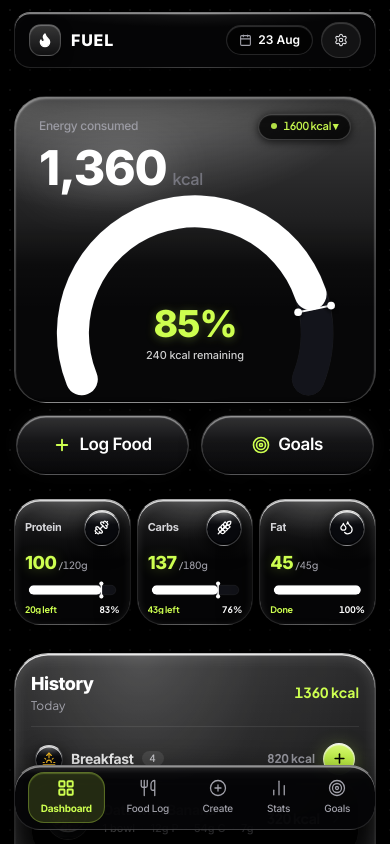
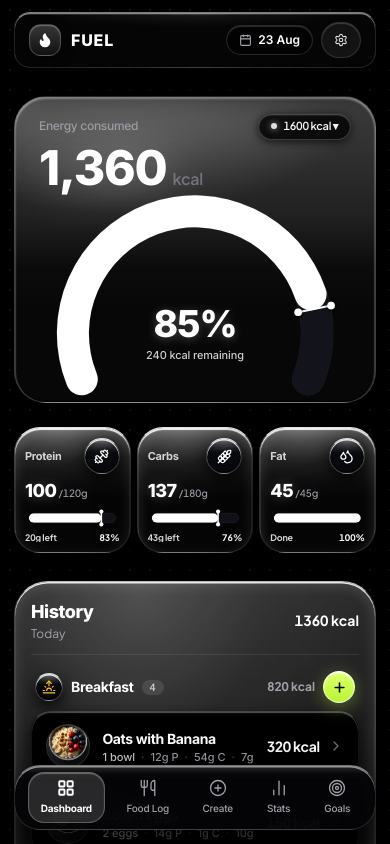
Before and after one commit to iamnotbasant/bite, a React (Vite) app: page /dashboard in a window 390 px wide. Shown: the top 844 px of the page. Built offline with nearby package versions, Linux system fonts and the light colour scheme.

Commit message:
Loop R7: remove twin pills, monochrome white text, refined hero glass

```diff
--- a/src/App.tsx
+++ b/src/App.tsx
@@ -28,7 +28,6 @@ import {
   LayoutGrid,
   Utensils,
   PlusCircle,
-  Plus,
   BarChart2,
   Target,
   Flame,
@@ -258,27 +257,6 @@ export function App() {
                       onEditGoal={() => navigate('/goals')}
                       onResetToCalories={() => setSpotlightMetric('calories')}
                     />
-
-                    {/* Twin Pill Buttons matching reference (+ add money / transfer) */}
-                    <div className="w-full max-w-[370px] sm:max-w-[410px] grid grid-cols-2 gap-3 sm:gap-3.5 mt-3 sm:mt-4 px-0.5">
-                      <button
-                        type="button"
-                        onClick={() => openLogForCategory(activeLogCategory)}
-                        className="pill btn-pill-glass w-full"
-                      >
-                        <Plus size={18} strokeWidth={2.5} className="text-[#CDFF50] shrink-0" />
-                        <span className="tracking-tight">Log Food</span>
-                      </button>
-
-                      <button
-                        type="button"
-                        onClick={() => navigate('/goals')}
-                        className="pill btn-pill-glass w-full"
-                      >
-                        <Target size={18} strokeWidth={2.2} className="text-[#CDFF50] shrink-0" />
-                        <span className="tracking-tight">Goals</span>
-                      </button>
-                    </div>
                   </div>
 
                   {/* Right: Macro Cards Grid with interactive swapping */}
@@ -420,11 +398,11 @@ export function App() {
           onClick={() => navigate('/dashboard')}
           className={`flex flex-col items-center justify-center gap-1 px-3 py-1.5 rounded-2xl min-h-[48px] min-w-[48px] transition-all cursor-pointer ${
             isDashboard
-              ? 'text-[#CDFF50] font-bold bg-[#CDFF50]/[0.15] border border-[#CDFF50]/30 shadow-[inset_0_1px_1px_rgba(205,255,80,0.25)]'
+              ? 'text-white font-bold bg-white/[0.14] border border-white/25 shadow-[inset_0_1px_1px_rgba(255,255,255,0.3)]'
               : 'text-zinc-400 hover:text-white font-medium hover:bg-white/[0.04]'
           }`}
         >
-          <LayoutGrid size={18} strokeWidth={isDashboard ? 2.5 : 1.75} className={isDashboard ? 'text-[#CDFF50]' : 'text-zinc-400'} />
+          <LayoutGrid size={18} strokeWidth={isDashboard ? 2.5 : 1.75} className={isDashboard ? 'text-white' : 'text-zinc-400'} />
           <span className="text-[10px] tracking-tight">Dashboard</span>
         </button>
 
@@ -436,11 +414,11 @@ export function App() {
           }}
           className={`flex flex-col items-center justify-center gap-1 px-3 py-1.5 rounded-2xl min-h-[48px] min-w-[48px] transition-all cursor-pointer ${
             isFood
-              ? 'text-[#CDFF50] font-bold bg-[#CDFF50]/[0.15] border border-[#CDFF50]/30 shadow-[inset_0_1px_1px_rgba(205,255,80,0.25)]'
+              ? 'text-white font-bold bg-white/[0.14] border border-white/25 shadow-[inset_0_1px_1px_rgba(255,255,255,0.3)]'
               : 'text-zinc-400 hover:text-white font-medium hover:bg-white/[0.04]'
           }`}
         >
-          <Utensils size={18} strokeWidth={isFood ? 2.5 : 1.75} className={isFood ? 'text-[#CDFF50]' : 'text-zinc-400'} />
+          <Utensils size={18} strokeWidth={isFood ? 2.5 : 1.75} className={isFood ? 'text-white' : 'text-zinc-400'} />
           <span className="text-[10px] tracking-tight">Food Log</span>
         </button>
 
@@ -449,11 +427,11 @@ export function App() {
           onClick={() => navigate('/create-food')}
           className={`flex flex-col items-center justify-center gap-1 px-3 py-1.5 rounded-2xl min-h-[48px] min-w-[48px] transition-all cursor-pointer ${
             isCreateFood
-              ? 'text-[#CDFF50] font-bold bg-[#CDFF50]/[0.15] border border-[#CDFF50]/30 shadow-[inset_0_1px_1px_rgba(205,255,80,0.25)]'
+              ? 'text-white font-bold bg-white/[0.14] border border-white/25 shadow-[inset_0_1px_1px_rgba(255,255,255,0.3)]'
               : 'text-zinc-400 hover:text-white font-medium hover:bg-white/[0.04]'
           }`}
         >
-          <PlusCircle size={18} strokeWidth={isCreateFood ? 2.5 : 1.75} className={isCreateFood ? 'text-[#CDFF50]' : 'text-zinc-400'} />
+          <PlusCircle size={18} strokeWidth={isCreateFood ? 2.5 : 1.75} className={isCreateFood ? 'text-white' : 'text-zinc-400'} />
           <span className="text-[10px] tracking-tight">Create</span>
         </button>
 
@@ -462,11 +440,11 @@ export function App() {
           onClick={() => navigate('/stats')}
           className={`flex flex-col items-center justify-center gap-1 px-3 py-1.5 rounded-2xl min-h-[48px] min-w-[48px] transition-all cursor-pointer ${
             isStats
-              ? 'text-[#CDFF50] font-bold bg-[#CDFF50]/[0.15] border border-[#CDFF50]/30 shadow-[inset_0_1px_1px_rgba(205,255,80,0.25)]'
+              ? 'text-white font-bold bg-white/[0.14] border border-white/25 shadow-[inset_0_1px_1px_rgba(255,255,255,0.3)]'
               : 'text-zinc-400 hover:text-white font-medium hover:bg-white/[0.04]'
           }`}
         >
-          <BarChart2 size={18} strokeWidth={isStats ? 2.5 : 1.75} className={isStats ? 'text-[#CDFF50]' : 'text-zinc-400'} />
+          <BarChart2 size={18} strokeWidth={isStats ? 2.5 : 1.75} className={isStats ? 'text-white' : 'text-zinc-400'} />
           <span className="text-[10px] tracking-tight">Stats</span>
         </button>
 
@@ -475,11 +453,11 @@ export function App() {
           onClick={() => navigate('/goals')}
           className={`flex flex-col items-center justify-center gap-1 px-3 py-1.5 rounded-2xl min-h-[48px] min-w-[48px] transition-all cursor-pointer ${
             isGoals
-              ? 'text-[#CDFF50] font-bold bg-[#CDFF50]/[0.15] border border-[#CDFF50]/30 shadow-[inset_0_1px_1px_rgba(205,255,80,0.25)]'
+              ? 'text-white font-bold bg-white/[0.14] border border-white/25 shadow-[inset_0_1px_1px_rgba(255,255,255,0.3)]'
               : 'text-zinc-400 hover:text-white font-medium hover:bg-white/[0.04]'
           }`}
         >
-          <Target size={18} strokeWidth={isGoals ? 2.5 : 1.75} className={isGoals ? 'text-[#CDFF50]' : 'text-zinc-400'} />
+          <Target size={18} strokeWidth={isGoals ? 2.5 : 1.75} className={isGoals ? 'text-white' : 'text-zinc-400'} />
           <span className="text-[10px] tracking-tight">Goals</span>
         </button>
       </nav>
--- a/src/components/CalorieArcGauge.tsx
+++ b/src/components/CalorieArcGauge.tsx
@@ -219,7 +219,7 @@ export const CalorieArcGauge: React.FC<CalorieArcGaugeProps> = ({
   return (
     <div className="hero card-fintech-hero pt-4 sm:pt-4.5 px-5 sm:px-6 pb-3 sm:pb-3.5 w-full max-w-[370px] sm:max-w-[410px] mx-auto flex flex-col items-center justify-center select-none">
 
-      {/* 1. Top Header Row: small muted label top-left, lime pill badge top-right (...8887 ▾) */}
+      {/* 1. Top Header Row: small muted label top-left, white pill badge top-right (...8887 ▾) */}
       <div className="w-full flex items-center justify-between px-1 mb-0.5 relative z-10">
         <span className="text-xs sm:text-sm font-medium text-zinc-400 font-sans tracking-tight">
           {metricLabel === 'Calories' ? 'Energy consumed' : `${metricLabel} consumed`}
@@ -227,11 +227,11 @@ export const CalorieArcGauge: React.FC<CalorieArcGaugeProps> = ({
         <button
           type="button"
           onClick={onEditGoal}
-          className="inline-flex items-center gap-1.5 px-3 py-1 rounded-full bg-black/80 hover:bg-black/95 border border-white/20 hover:border-white/35 text-[11px] sm:text-xs font-semibold text-[#CDFF50] transition-all cursor-pointer shadow-[inset_0_1.2px_1px_rgba(255,255,255,0.3),0_2px_8px_rgba(0,0,0,0.7)] active:scale-95 group"
+          className="inline-flex items-center gap-1.5 px-3 py-1 rounded-full bg-black/80 hover:bg-black/95 border border-white/20 hover:border-white/35 text-[11px] sm:text-xs font-semibold text-white transition-all cursor-pointer shadow-[inset_0_1.2px_1px_rgba(255,255,255,0.3),0_2px_8px_rgba(0,0,0,0.7)] active:scale-95 group"
           title="Edit target goal"
         >
-          <span className="w-1.5 h-1.5 rounded-full bg-[#CDFF50] animate-pulse" />
-          <span className="font-mono tracking-tight text-[#CDFF50] group-hover:brightness-110">
+          <span className="w-1.5 h-1.5 rounded-full bg-white shadow-[0_0_6px_rgba(255,255,255,0.7)] animate-pulse" />
+          <span className="font-mono tracking-tight text-white group-hover:brightness-110">
             {goalKcal} {unit} ▾
           </span>
         </button>
@@ -253,7 +253,7 @@ export const CalorieArcGauge: React.FC<CalorieArcGaugeProps> = ({
             <button
               type="button"
               onClick={onResetToCalories}
-              className="text-[11px] font-mono text-[#CDFF50] hover:text-white underline cursor-pointer px-2.5 py-1 rounded-full bg-white/[0.06] border border-white/15"
+              className="text-[11px] font-mono text-zinc-300 hover:text-white underline cursor-pointer px-2.5 py-1 rounded-full bg-white/[0.06] border border-white/15"
               title="Return to Calories"
             >
               ← Calories
@@ -269,9 +269,9 @@ export const CalorieArcGauge: React.FC<CalorieArcGaugeProps> = ({
           className="w-full h-full overflow-visible"
         >
           <defs>
-            {/* Soft lime glow for gauge accents */}
-            <filter id="limeValueGlow" x="-30%" y="-30%" width="160%" height="160%">
-              <feDropShadow dx="0" dy="2" stdDeviation="6" floodColor="#CDFF50" floodOpacity="0.28" />
+            {/* Soft white glow for gauge percentage */}
+            <filter id="whiteValueGlow" x="-30%" y="-30%" width="160%" height="160%">
+              <feDropShadow dx="0" dy="2" stdDeviation="6" floodColor="#FFFFFF" floodOpacity="0.25" />
             </filter>
 
             {/* Drop shadow filter for pin spheres */}
@@ -361,8 +361,8 @@ export const CalorieArcGauge: React.FC<CalorieArcGaugeProps> = ({
               y={cy - 12}
               textAnchor="middle"
               dominantBaseline="central"
-              fill="#CDFF50"
-              filter="url(#limeValueGlow)"
+              fill="#FFFFFF"
+              filter="url(#whiteValueGlow)"
               className="font-sans"
               style={{
                 fontSize: '44px',
--- a/src/components/FoodMosaicChart.tsx
+++ b/src/components/FoodMosaicChart.tsx
@@ -330,7 +330,7 @@ export const FoodMosaicChart: React.FC<FoodMosaicChartProps> = ({
             onClick={() => setMetricMode('calories')}
             className={`px-3.5 py-1.5 rounded-xl text-xs font-bold transition-all cursor-pointer ${
               metricMode === 'calories'
-                ? 'bg-[#CDFF50] text-black font-black shadow-[0_2px_12px_rgba(205,255,80,0.35)]'
+                ? 'bg-white text-black font-black shadow-[0_2px_12px_rgba(255,255,255,0.25)]'
                 : 'text-zinc-400 hover:text-white'
             }`}
           >
@@ -341,7 +341,7 @@ export const FoodMosaicChart: React.FC<FoodMosaicChartProps> = ({
             onClick={() => setMetricMode('protein')}
             className={`px-3.5 py-1.5 rounded-xl text-xs font-bold transition-all cursor-pointer ${
               metricMode === 'protein'
-                ? 'bg-[#CDFF50] text-black font-black shadow-[0_2px_12px_rgba(205,255,80,0.35)]'
+                ? 'bg-white text-black font-black shadow-[0_2px_12px_rgba(255,255,255,0.25)]'
                 : 'text-zinc-400 hover:text-white'
             }`}
           >
@@ -352,7 +352,7 @@ export const FoodMosaicChart: React.FC<FoodMosaicChartProps> = ({
             onClick={() => setMetricMode('servings')}
             className={`px-3.5 py-1.5 rounded-xl text-xs font-bold transition-all cursor-pointer ${
               metricMode === 'servings'
-                ? 'bg-[#CDFF50] text-black font-black shadow-[0_2px_12px_rgba(205,255,80,0.35)]'
+                ? 'bg-white text-black font-black shadow-[0_2px_12px_rgba(255,255,255,0.25)]'
                 : 'text-zinc-400 hover:text-white'
             }`}
           >
--- a/src/components/GoalModal.tsx
+++ b/src/components/GoalModal.tsx
@@ -60,7 +60,7 @@ export const GoalModal: React.FC<GoalModalProps> = ({
 
         <div className="relative z-10 p-5 border-b border-white/10 flex items-center justify-between bg-black/30">
           <div className="flex items-center gap-2">
-            <Target size={20} className="text-[#CDFF50]" />
+            <Target size={20} className="text-white" />
             <h3 className="text-lg font-bold tracking-tight">Adjust Daily Goals</h3>
           </div>
           <button
@@ -81,7 +81,7 @@ export const GoalModal: React.FC<GoalModalProps> = ({
               type="number"
               value={calorieGoal}
               onChange={(e) => setCalorieGoal(e.target.value)}
-              className="w-full px-4 py-2.5 rounded-2xl bg-black/70 border border-white/15 text-[#CDFF50] font-black text-2xl focus:outline-none focus:border-[#CDFF50]/60"
+              className="w-full px-4 py-2.5 rounded-2xl bg-black/70 border border-white/15 text-white font-black text-2xl focus:outline-none focus:border-white/60"
             />
           </div>
 
@@ -136,7 +136,7 @@ export const GoalModal: React.FC<GoalModalProps> = ({
           <div className="pt-2">
             <button
               type="submit"
-              className="btn-pill-lime w-full py-3 rounded-2xl font-black text-black shadow-[0_0_20px_rgba(205,255,80,0.35)] transition-all cursor-pointer flex items-center justify-center gap-2 min-h-[46px]"
+              className="btn-pill-primary w-full py-3 rounded-2xl font-black text-black shadow-[0_0_20px_rgba(255,255,255,0.2)] transition-all cursor-pointer flex items-center justify-center gap-2 min-h-[46px]"
             >
               <Check size={18} strokeWidth={2.5} />
               <span>Save Target Goals</span>
--- a/src/components/MacroCardsGrid.tsx
+++ b/src/components/MacroCardsGrid.tsx
@@ -342,7 +342,7 @@ export const MacroCardsGrid: React.FC<MacroCardsGridProps> = ({
             onClick={() => onSelectMetric?.(macro.id)}
             role="button"
             tabIndex={0}
-            className={`rounded-[26px] sm:rounded-[30px] p-2.5 sm:p-3.5 bg-[linear-gradient(180deg,rgba(255,255,255,0.16)_0%,rgba(255,255,255,0.06)_24%,transparent_48%),radial-gradient(ellipse_85%_50%_at_50%_0%,rgba(255,255,255,0.14)_0%,transparent_65%)] bg-[#050506] border border-white/[0.14] border-t-white/[0.65] hover:border-white/[0.28] shadow-[0_16px_36px_rgba(0,0,0,0.95),inset_0_1.5px_0.5px_rgba(255,255,255,0.78),inset_0_3px_10px_rgba(255,255,255,0.12)] flex flex-col justify-between transition-all hover:scale-[1.02] active:scale-[0.98] cursor-pointer select-none min-h-[122px] sm:min-h-[140px] group ${cardHoverClass} ${staggerClass} card-fintech-interactive`}
+            className={`rounded-[26px] sm:rounded-[30px] p-2.5 sm:p-3.5 bg-[radial-gradient(ellipse_90%_60%_at_35%_-10%,rgba(255,255,255,0.28)_0%,rgba(255,255,255,0.10)_38%,transparent_65%),linear-gradient(180deg,rgba(255,255,255,0.24)_0%,rgba(255,255,255,0.12)_22%,rgba(255,255,255,0.03)_44%,transparent_56%)] bg-[#050506] border border-white/[0.16] border-t-white/[0.88] hover:border-white/[0.28] shadow-[0_16px_36px_rgba(0,0,0,0.95),inset_0_2px_1px_rgba(255,255,255,0.90),inset_0_4px_14px_rgba(255,255,255,0.16)] flex flex-col justify-between transition-all hover:scale-[1.02] active:scale-[0.98] cursor-pointer select-none min-h-[122px] sm:min-h-[140px] group ${cardHoverClass} ${staggerClass} card-fintech-interactive`}
             title={`Tap to view ${macro.label} on radar arc`}
           >
             {/* Top: Label on Left + Circular Glossy Icon Chip on Right (matching reference circular badges) */}
@@ -355,10 +355,10 @@ export const MacroCardsGrid: React.FC<MacroCardsGridProps> = ({
               </div>
             </div>
 
-            {/* Middle: Lime Accent for Value + Goal */}
+            {/* Middle: Macro Value + Goal */}
             <div className="my-1 sm:my-1.5">
               <div className="flex items-baseline gap-0.5 sm:gap-1">
-                <span className="text-lg sm:text-2xl font-black text-[#CDFF50] leading-none tracking-tight font-sans drop-shadow-[0_1px_6px_rgba(205,255,80,0.25)]">
+                <span className="text-lg sm:text-2xl font-black text-white leading-none tracking-tight font-sans drop-shadow-[0_1px_6px_rgba(255,255,255,0.25)]">
                   {macro.current}
                 </span>
                 <span className="text-[10px] sm:text-[11px] text-zinc-400 font-medium font-mono">
@@ -375,7 +375,7 @@ export const MacroCardsGrid: React.FC<MacroCardsGridProps> = ({
               />
 
               <div className="flex items-center justify-between text-[9px] sm:text-[10px] font-mono leading-none pt-0.5">
-                <span className="text-[#CDFF50] font-bold tracking-tight truncate">
+                <span className="text-zinc-300 font-bold tracking-tight truncate">
                   {remaining > 0 ? `${remaining}${macro.unit} left` : 'Done'}
                 </span>
                 <span className="font-bold text-white shrink-0 ml-1">
@@ -405,10 +405,10 @@ export const MacroCardsGrid: React.FC<MacroCardsGridProps> = ({
             onClick={() => onSelectMetric?.(macro.id)}
             role="button"
             tabIndex={0}
-            className={`group relative rounded-[32px] p-4 sm:p-5 transition-all duration-300 flex flex-col sm:flex-row sm:items-center justify-between gap-4 overflow-hidden border border-white/[0.14] border-t-white/[0.68] bg-[linear-gradient(180deg,rgba(255,255,255,0.16)_0%,rgba(255,255,255,0.06)_24%,transparent_48%),radial-gradient(ellipse_85%_50%_at_50%_0%,rgba(255,255,255,0.14)_0%,transparent_65%)] bg-[#050506] hover:scale-[1.01] active:scale-[0.99] cursor-pointer shadow-[0_20px_44px_rgba(0,0,0,0.95),inset_0_1.5px_0.5px_rgba(255,255,255,0.80),inset_0_3px_12px_rgba(255,255,255,0.14)] ${cardHoverClass} ${staggerClass} card-fintech-interactive`}
+            className={`group relative rounded-[32px] p-4 sm:p-5 transition-all duration-300 flex flex-col sm:flex-row sm:items-center justify-between gap-4 overflow-hidden border border-white/[0.16] border-t-white/[0.88] bg-[radial-gradient(ellipse_90%_60%_at_35%_-10%,rgba(255,255,255,0.28)_0%,rgba(255,255,255,0.10)_38%,transparent_65%),linear-gradient(180deg,rgba(255,255,255,0.24)_0%,rgba(255,255,255,0.12)_22%,rgba(255,255,255,0.03)_44%,transparent_56%)] bg-[#050506] hover:scale-[1.01] active:scale-[0.99] cursor-pointer shadow-[0_20px_44px_rgba(0,0,0,0.95),inset_0_2px_1px_rgba(255,255,255,0.90),inset_0_4px_16px_rgba(255,255,255,0.18)] ${cardHoverClass} ${staggerClass} card-fintech-interactive`}
             title={`Click to view ${macro.label} on radar arc`}
           >
-            {/* Left: Circular Glossy Icon Chip + Label & Lime Values */}
+            {/* Left: Circular Glossy Icon Chip + Label & White Values */}
             <div className="flex items-center gap-3.5 min-w-[140px] sm:min-w-[170px]">
               <div className="chip-circular-gloss w-14 h-14 text-white group-hover:scale-105 transition-transform duration-300 shrink-0 shadow-[inset_0_1.5px_0.8px_rgba(255,255,255,0.85),0_6px_16px_rgba(0,0,0,0.85)]">
                 {macro.desktopIcon}
@@ -419,7 +419,7 @@ export const MacroCardsGrid: React.FC<MacroCardsGridProps> = ({
                   {macro.label}
                 </span>
                 <div className="flex items-baseline gap-1 mt-0.5">
-                  <span className="text-2xl sm:text-3xl font-black text-[#CDFF50] font-sans tracking-tight drop-shadow-[0_2px_8px_rgba(205,255,80,0.25)]">
+                  <span className="text-2xl sm:text-3xl font-black text-white font-sans tracking-tight drop-shadow-[0_2px_8px_rgba(255,255,255,0.25)]">
                     {macro.current}
                   </span>
                   <span className="text-xs font-semibold font-mono text-zinc-400">
@@ -438,7 +438,7 @@ export const MacroCardsGrid: React.FC<MacroCardsGridProps> = ({
                 />
 
                 <div className="flex items-center justify-between text-[11px] font-mono px-1">
-                  <span className="text-[#CDFF50] font-bold tracking-tight">
+                  <span className="text-zinc-300 font-bold tracking-tight">
                     {remaining > 0 ? `${remaining}${macro.unit} left` : 'Completed'}
                   </span>
                   <span className="font-bold text-white">{displayPercent}%</span>
--- a/src/components/MealCard.tsx
+++ b/src/components/MealCard.tsx
@@ -36,7 +36,7 @@ export const MealCard: React.FC<MealCardProps> = ({ meal, onClick }) => {
       {/* Middle: Two-Line Text (Title + Subtitle) */}
       <div className="flex-1 min-w-0 px-3 sm:px-3.5">
         <div className="flex items-center gap-1.5 min-w-0">
-          <h4 className="font-bold text-[14px] sm:text-[15px] tracking-tight text-white truncate group-hover:text-[#CDFF50] transition-colors">
+          <h4 className="font-bold text-[14px] sm:text-[15px] tracking-tight text-white truncate group-hover:text-zinc-200 transition-colors">
             {meal.name}
           </h4>
           {meal.brand && (
--- a/src/components/MealTimeline.tsx
+++ b/src/components/MealTimeline.tsx
@@ -36,7 +36,7 @@ export const MealTimeline: React.FC<MealTimelineProps> = ({
       key: 'lunch',
       title: 'Lunch',
       icon: Utensils,
-      accentColor: 'text-emerald-400',
+      accentColor: 'text-zinc-200',
     },
     {
       key: 'dinner',
@@ -111,7 +111,7 @@ export const MealTimeline: React.FC<MealTimelineProps> = ({
             </p>
           </div>
           <div className="text-right">
-            <span className="text-sm sm:text-base font-bold font-mono text-[#CDFF50]">
+            <span className="text-sm sm:text-base font-bold font-mono text-white">
               {totalDayKcal} kcal
             </span>
           </div>
@@ -217,7 +217,7 @@ export const MealTimeline: React.FC<MealTimelineProps> = ({
             </p>
           </div>
           <div className="text-right">
-            <span className="text-base font-bold font-mono text-[#CDFF50]">
+            <span className="text-base font-bold font-mono text-white">
               {totalDayKcal} kcal total
             </span>
           </div>
```
Also changed, not shown: src/components/DesktopRightRail.tsx (+4 -4 lines), src/components/DesktopSidebar.tsx (+4 -4 lines), src/components/FoodHubView.tsx (+7 -7 lines), src/components/FuelStreakWidget.tsx (+11 -11 lines).
